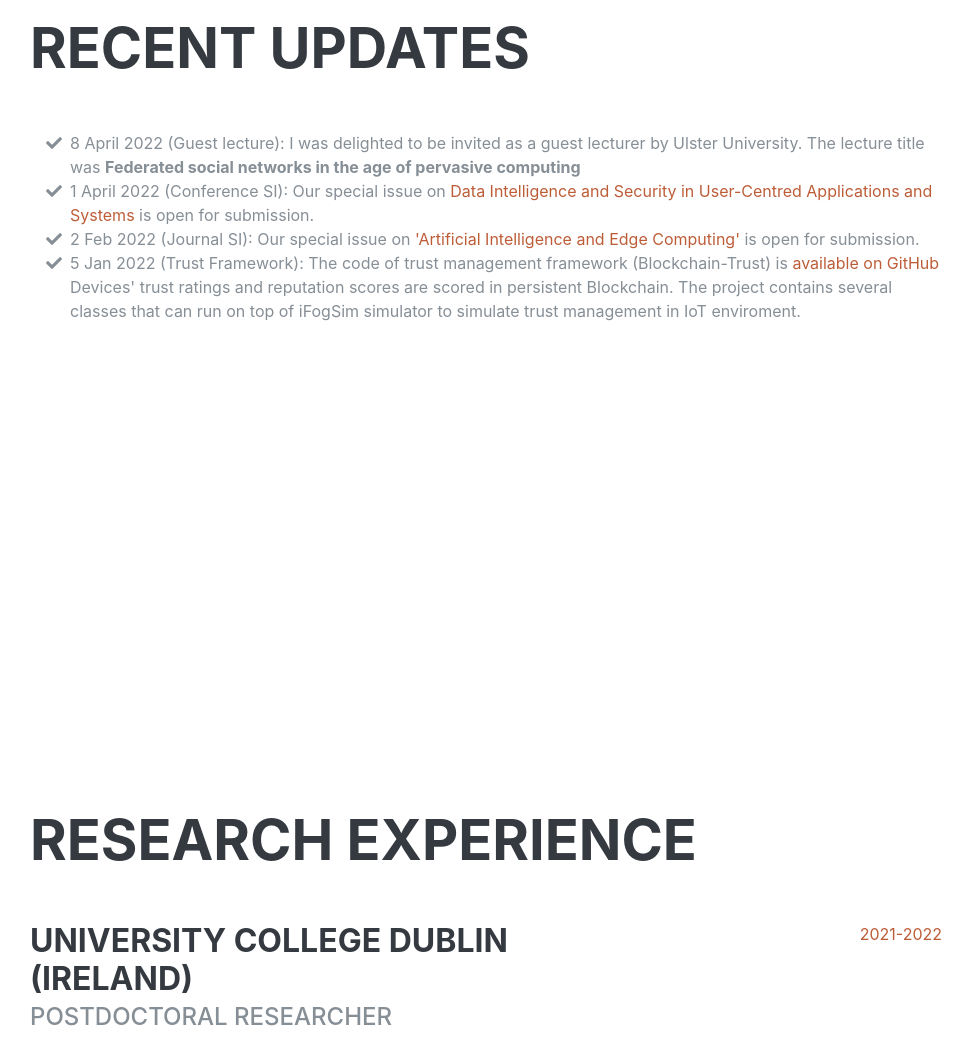
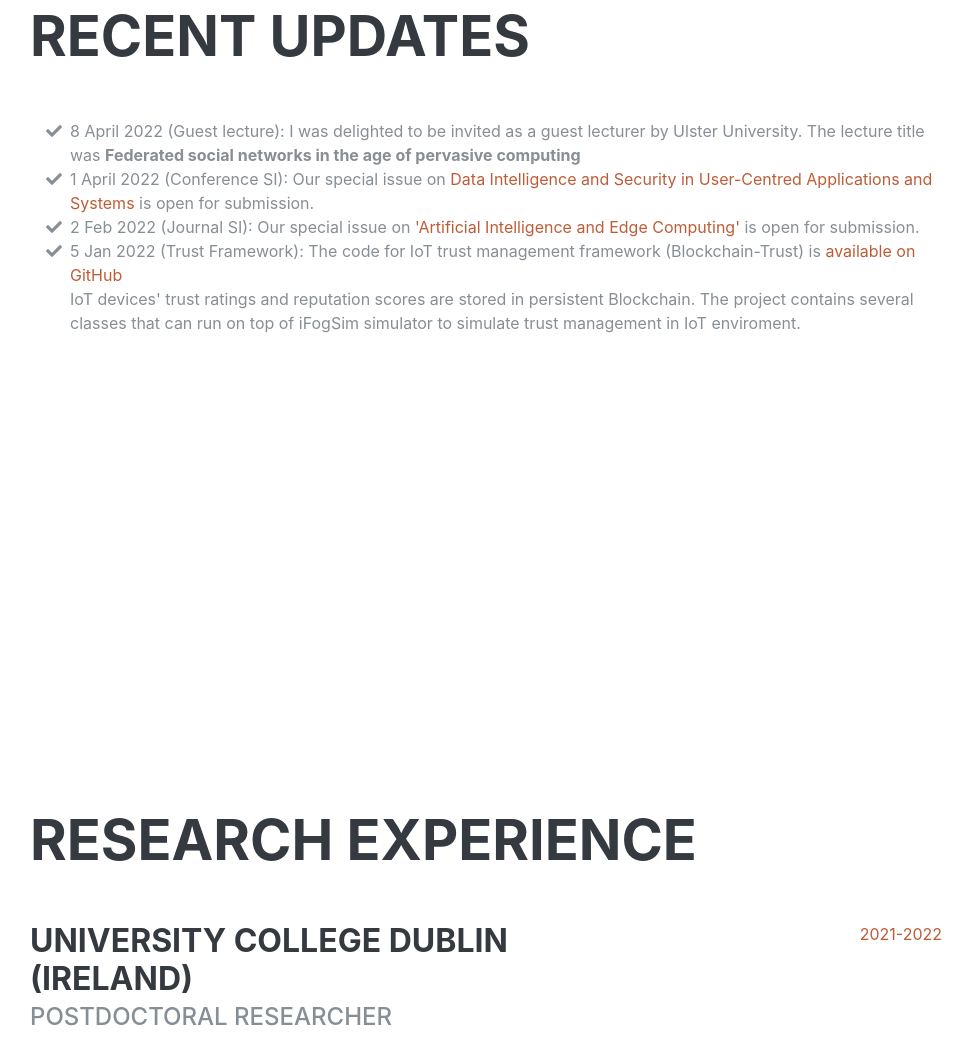
Before and after one commit to sahraoui17/profile, a website with bundled scripts: page index.html in a window 1280 px wide. Shown: the part 1008-2047 px from the top of the page, without its empty margins (290-1262 px from the left). Built offline with nearby package versions, Linux system fonts and the light colour scheme; some icons are missing; a web font is replaced by a local one.

Commit message:
correct typo

```diff
--- a/index.html
+++ b/index.html
@@ -162,8 +162,8 @@
         <li>
           <i class="fa-li fa fa-check"></i>
           5 Jan 2022 (Trust Framework):
-          The code of trust management framework (Blockchain-Trust) is <a href="https://github.com/sahraoui17/Blockchain-Trust" target="_blank">available on GitHub</a><div class=""></div>
-          Devices' trust ratings and reputation scores are scored in persistent Blockchain.
+          The code for IoT trust management framework (Blockchain-Trust) is <a href="https://github.com/sahraoui17/Blockchain-Trust" target="_blank">available on GitHub</a><div class=""></div>
+          IoT devices' trust ratings and reputation scores are stored in persistent Blockchain.
           The project contains several classes that can run on top of iFogSim simulator to simulate trust management in IoT enviroment.
         </li>
 
```
